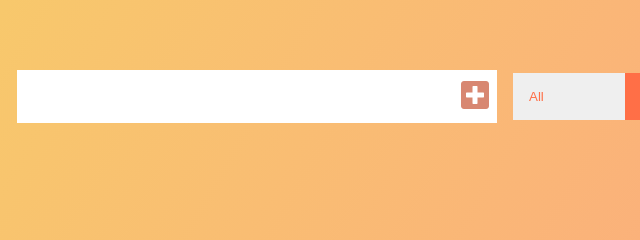
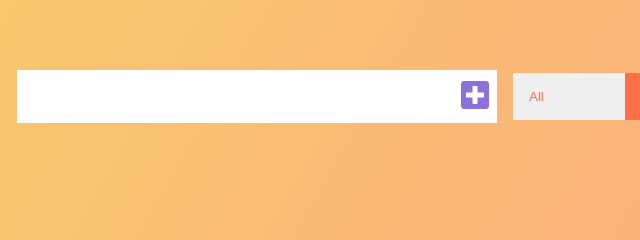
Before and after one commit to tonyclem/todo-list, a plain HTML site: page index.html in a window 1280 px wide. Shown: the part 144-384 px from the top of the page, 287-927 px from the left. Drawn offline with Linux system fonts and the light colour scheme.

Commit message:
Changed color

```diff
--- a/style.css
+++ b/style.css
@@ -31,7 +31,7 @@ form input, form button{
 }
 
 form button{
-    color: #d88771;
+    color: #8c71d8;
     background: white;
     cursor: pointer;
     transition: all 0.3s ease;
```
